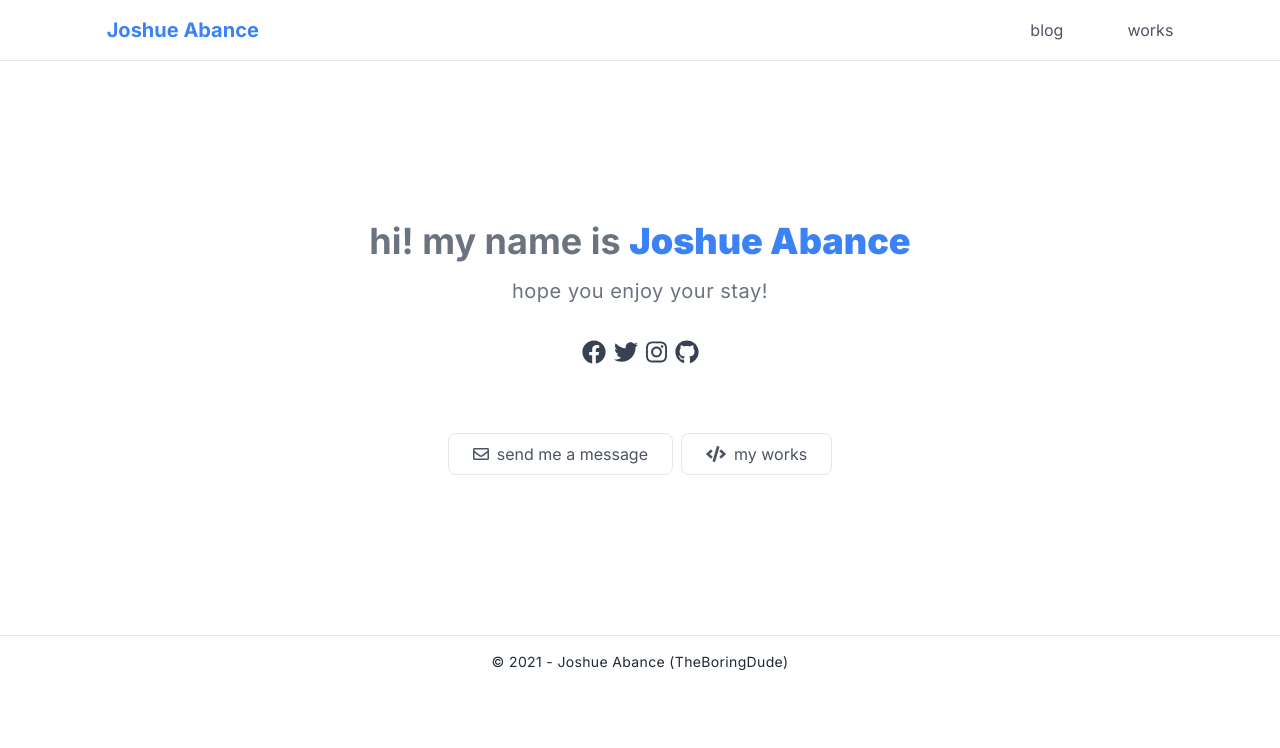
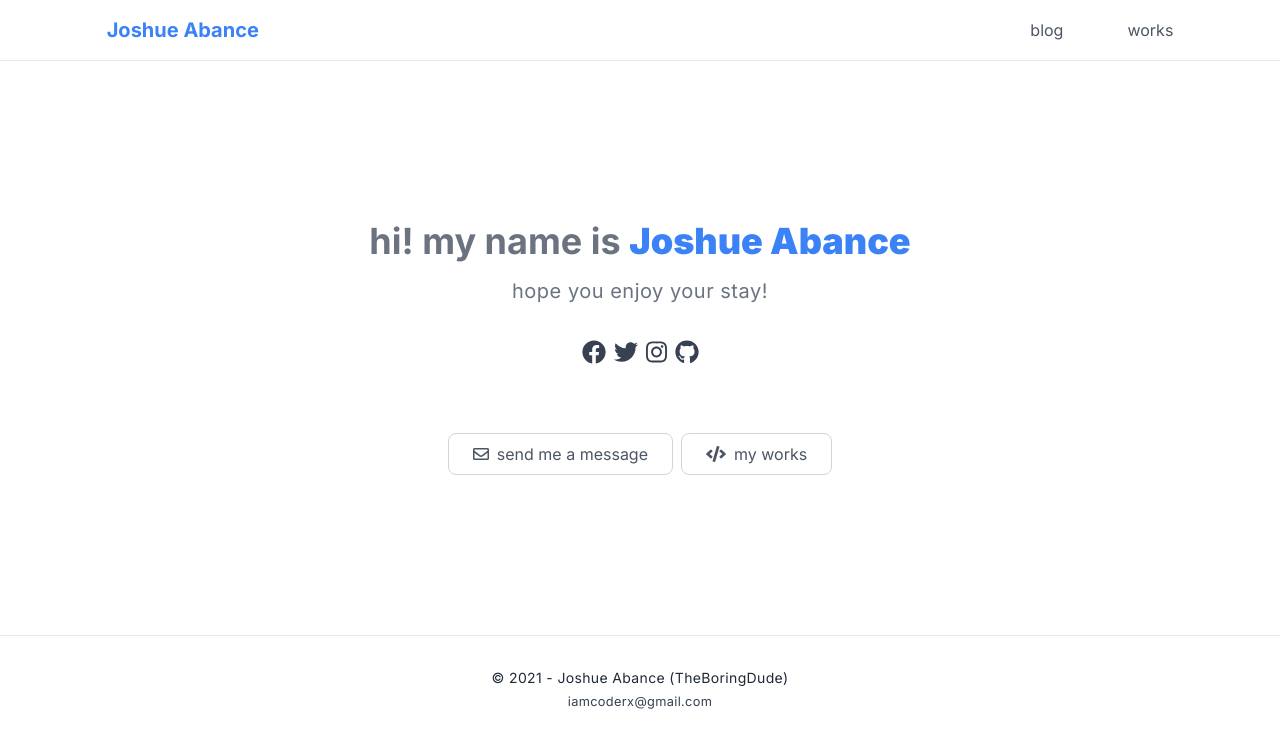
Before and after one commit to TheBoringDude/portfolio, a Gatsby site: page / in a window 1280 px wide. Built offline with nearby package versions, Linux system fonts and the light colour scheme; Gatsby itself is replaced by a stand-in of ours.

Commit message:
refactor: minor design changes

```diff
--- a/src/components/footer.js
+++ b/src/components/footer.js
@@ -1,10 +1,18 @@
+import { Link } from 'gatsby';
 import React from 'react';
 
 const Footer = () => (
-  <footer className="p-4 text-center">
-    <p className="text-sm text-gray-800 tracking-wide">
-      &copy; {new Date().getFullYear()} - Joshue Abance (TheBoringDude)
-    </p>
+  <footer className="px-4 py-8 text-center">
+    <div>
+      <p className="text-sm text-gray-800 tracking-wide">
+        &copy; {new Date().getFullYear()} - <Link to="/">Joshue Abance (TheBoringDude)</Link>
+      </p>
+      <small className="text-gray-700 tracking-wide">
+        <a href="mailto:iamcoderx@gmail.com" title="Send Me an Email">
+          iamcoderx@gmail.com
+        </a>
+      </small>
+    </div>
   </footer>
 );
 
--- a/src/components/works-container.js
+++ b/src/components/works-container.js
@@ -5,7 +5,7 @@ import React from 'react';
 
 const WorksContainer = ({ name, description, repo, website }) => {
   return (
-    <div className="relative border border-gray-300 rounded-lg p-6 group">
+    <div className="relative border border-gray-300 rounded-lg p-6 group hover:scale-105 transform duration-300">
       <a
         href={website ? website : repo}
         target="_blank"
@@ -29,7 +29,7 @@ const WorksContainer = ({ name, description, repo, website }) => {
           target="_blank"
           rel="noreferrer"
           title="Visit project repository"
-          className="bg-gray-500 hover:bg-blue-500 px-6 py-2 rounded-lg text-white"
+          className="bg-gray-300 hover:bg-blue-500 px-6 py-2 rounded-lg text-gray-600"
         >
           <FontAwesomeIcon icon={faGithub} /> repo
         </a>
--- a/src/pages/index.js
+++ b/src/pages/index.js
@@ -1,10 +1,8 @@
-import React from 'react';
-import { Link } from 'gatsby';
-
-import { FontAwesomeIcon } from '@fortawesome/react-fontawesome';
 import { faEnvelope } from '@fortawesome/free-regular-svg-icons';
 import { faCode } from '@fortawesome/free-solid-svg-icons';
-
+import { FontAwesomeIcon } from '@fortawesome/react-fontawesome';
+import { Link } from 'gatsby';
+import React from 'react';
 import Layout from '../components/layout';
 import { SocialIcons } from '../components/social-icons';
 
@@ -22,7 +20,7 @@ const IndexPage = () => (
         <Link
           title="Send me a message"
           to="/contact-me"
-          className="py-2 px-6 border rounded-lg text-gray-600 mx-1 inline-flex items-center hover:text-blue-500 hover:border-blue-500 duration-300"
+          className="py-2 px-6 border border-gray-300 rounded-lg text-gray-600 mx-1 inline-flex items-center hover:text-blue-500 hover:border-blue-500 duration-300"
         >
           <FontAwesomeIcon icon={faEnvelope} className="text-base mr-2" />
           send me a message
@@ -30,7 +28,7 @@ const IndexPage = () => (
         <Link
           title="See my works"
           to="/works"
-          className="py-2 px-6 border rounded-lg text-gray-600 mx-1 inline-flex items-center hover:bg-blue-500 hover:border-blue-500 hover:text-white duration-300"
+          className="py-2 px-6 border border-gray-300 rounded-lg text-gray-600 mx-1 inline-flex items-center hover:bg-blue-500 hover:border-blue-500 hover:text-white duration-300"
         >
           <FontAwesomeIcon icon={faCode} className="text-base mr-2" />
           my works
```
